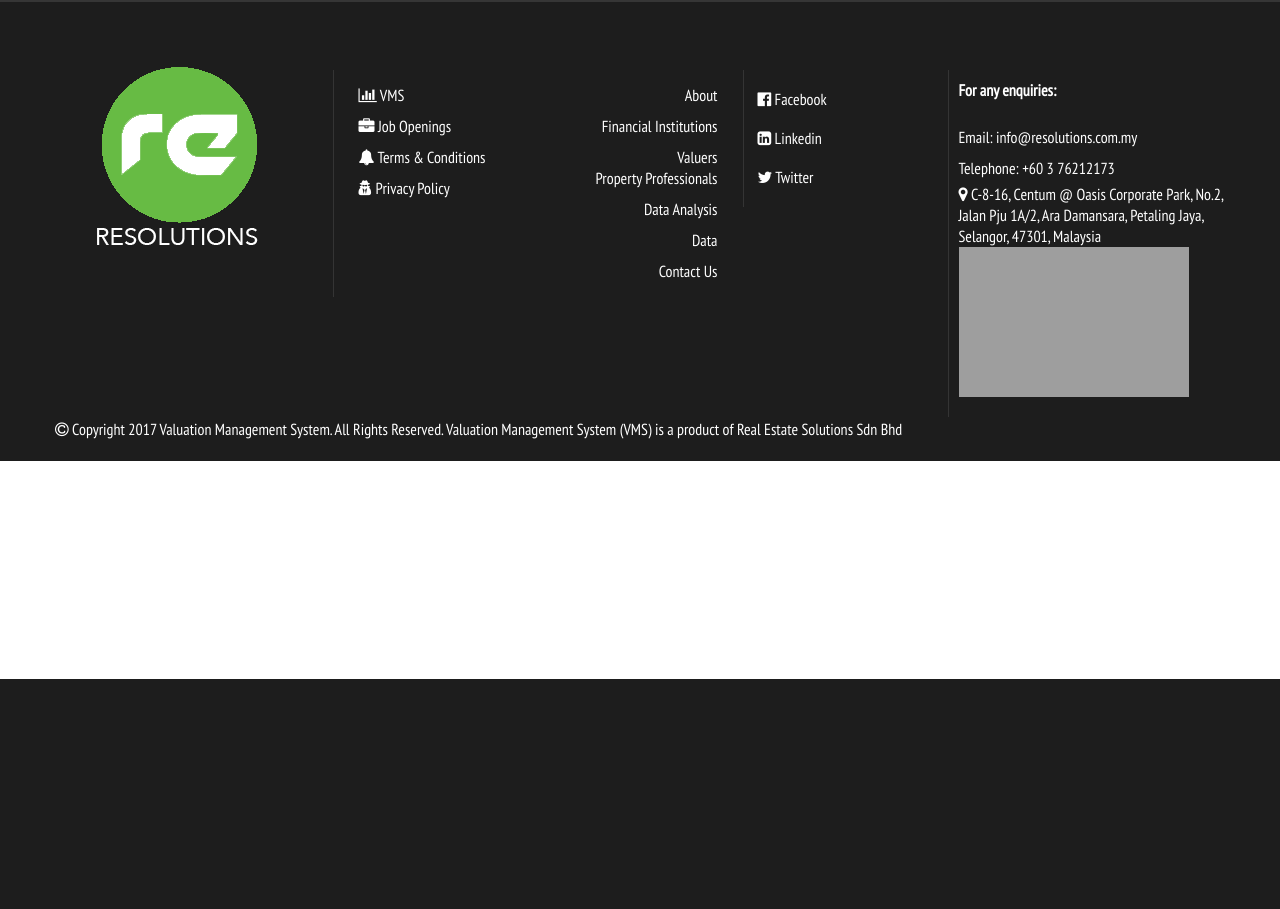
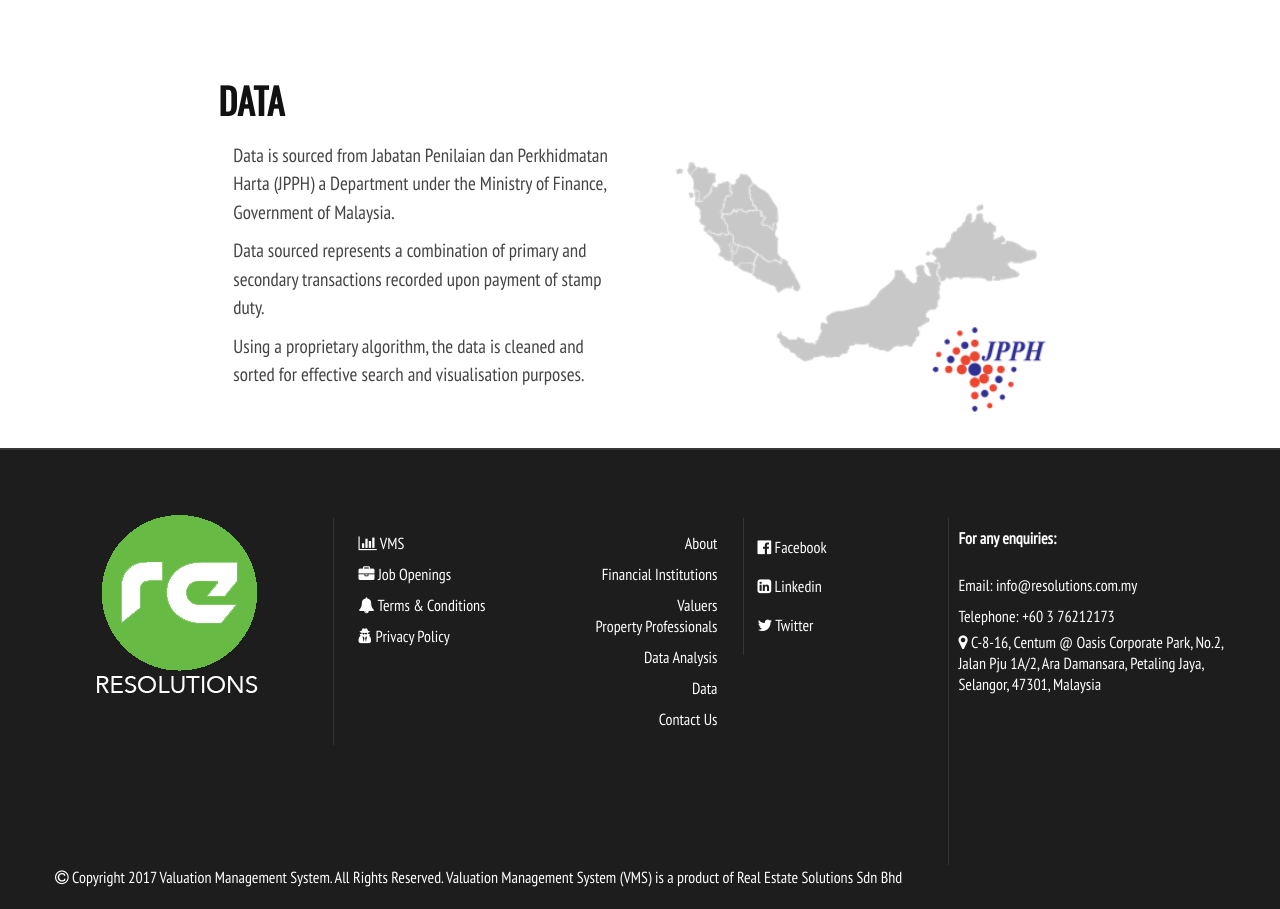
Before and after one commit to Adelalmaleh1/resolutions, a Django app: page /data/ in a window 1280 px wide. Shown: the part 121-1030 px from the top of the page. Before the commit the page ends 800 px from the top, so only its background shows below. Run offline with Django 3.2, Linux system fonts and the light colour scheme; some libraries are stand-ins or nearby versions; grey boxes are pictures that could not be loaded.

Commit message:
Created data page.

```diff
--- a/re_website/static/css/style.css
+++ b/re_website/static/css/style.css
@@ -1772,7 +1772,7 @@
     font-size: 24px;
     font-weight: 400;
     line-height: 110%;
-    padding: 10px 0 20px 0;
+    padding: 20px 0 20px 0;
     margin: 0 0 20px 0;
     border-bottom: 1px solid #ddd;
     text-transform: capitalize;
@@ -2549,3 +2549,8 @@
     padding-left: 10px;
     text-align: left;
 }
+
+
+#dataPage{
+    padding-top: 80px;
+  }
--- a/re_website/templates/data.html
+++ b/re_website/templates/data.html
@@ -1,5 +1,27 @@
 {% extends 'layout.html' %}
 {% load bootstrap_tags static %}
 {% block content %}
-
+    <section id="dataPage" class="section">
+        <div class="row">
+            <div class="col-sm-8 col-sm-offset-2">
+                <h1><b>DATA</b></h1>
+                <div class="col-xs-12 col-sm-6">
+                    <div class="font">
+                        <div class="text-left"><br>
+                            <p>Data is sourced from Jabatan Penilaian dan Perkhidmatan Harta (JPPH) a Department under the Ministry of Finance, Government of Malaysia.</p>
+                        </div>
+                        <div class="text-left">
+                            <p>Data sourced represents a combination of primary and secondary transactions recorded upon payment of stamp duty.</p>
+                        </div>
+                        <div class="text-left">
+                            <p>Using a proprietary algorithm, the data is cleaned and sorted for effective search and visualisation purposes.</p>
+                        </div>
+                    </div>
+                </div>
+                <div class="col-xs-12 col-sm-6">
+                    <img src="{% static 'images/maps.png' %}">
+                </div>
+            </div>
+        </div>
+    </section>
 {% endblock %}
```
Also changed, not shown: re_website/templates/home.html (+20 -20 lines), re_website/static/images/maps.png (added).
